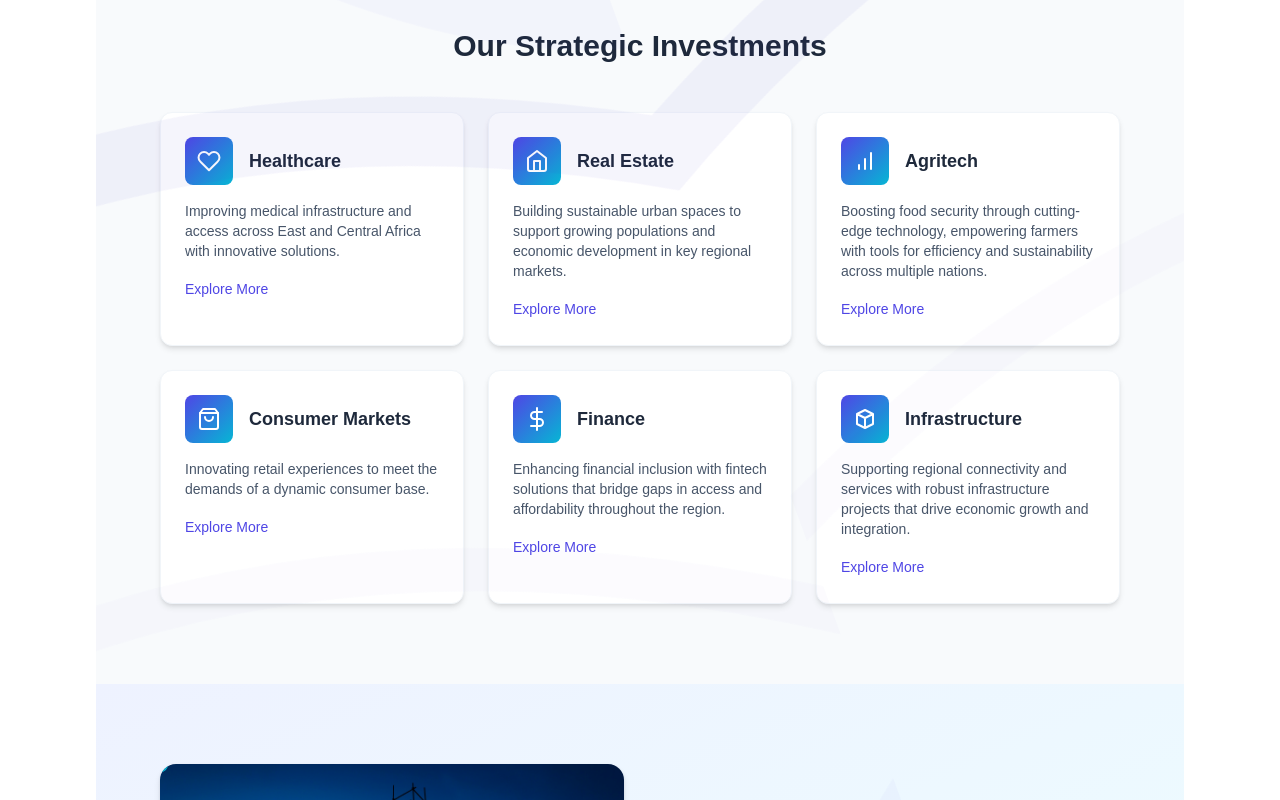
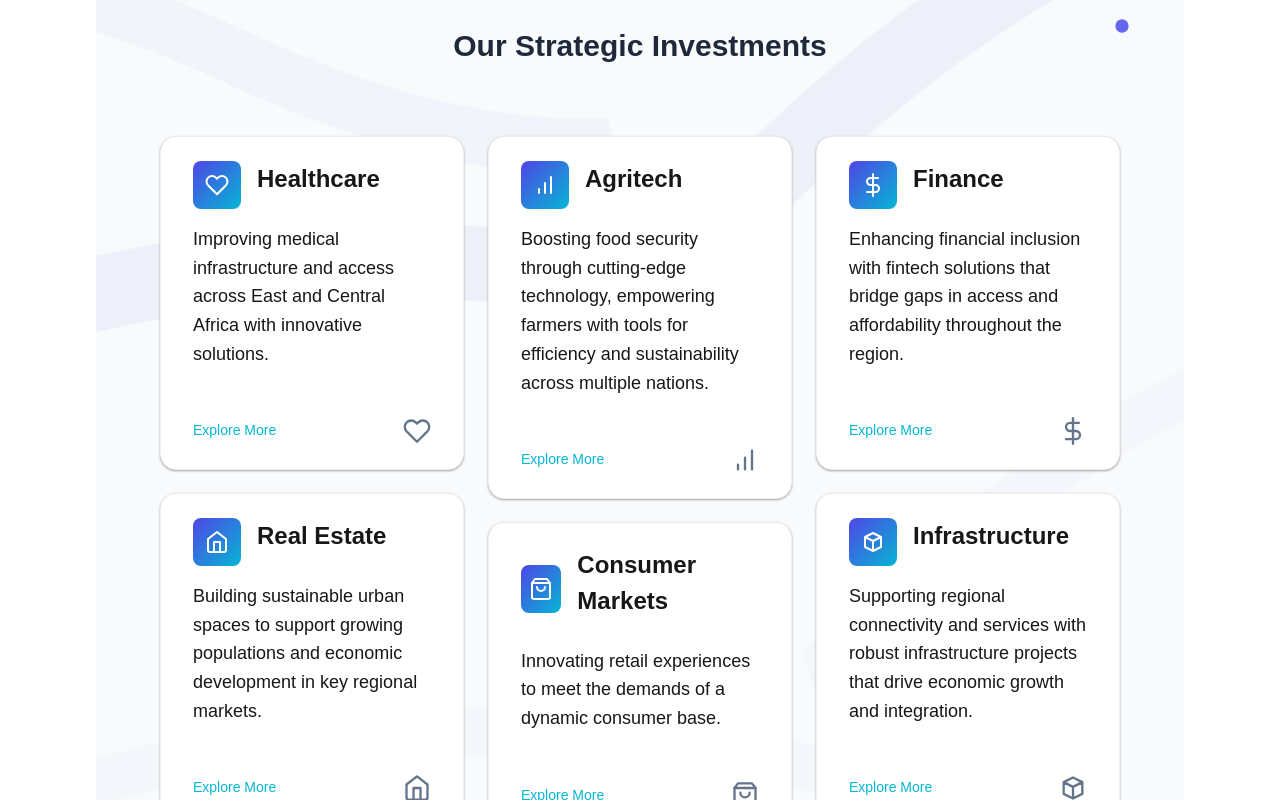
Before and after one commit to jansencodez/worldconceptsgroup, a Next.js app: page / in a window 1280 px wide. Shown: the part 1720-2520 px from the top of the page. Built offline with nearby package versions, Linux system fonts and the light colour scheme.

Commit message:
fix: mansory

```diff
--- a/app/page.tsx
+++ b/app/page.tsx
@@ -330,23 +330,29 @@ export default function Home() {
         variants={staggerContainer(0.2)}
         initial="hidden"
         animate={isInvestmentsInView ? "show" : "hidden"}
-        className="py-12 md:py-20 px-4 md:px-8 lg:px-16"
+        className="py-12 md:py-20 px-4 md:px-8 lg:px-16 z-10"
       >
         <div className="max-w-7xl mx-auto">
           <motion.h3
             variants={fadeIn("up", "tween", 0.2, 1)}
-            className="text-xl md:text-2xl lg:text-3xl font-bold text-slate-800 text-center mb-8 md:mb-12"
+            className="text-xl md:text-2xl lg:text-3xl font-bold text-slate-800 text-center mb-8 md:mb-12 relative"
           >
             Our Strategic Investments
+            <motion.span
+              className="absolute -top-2 -right-2 w-3 h-3 bg-indigo-500 rounded-full"
+              variants={dotPulse}
+              animate="animate"
+            />
           </motion.h3>
-          <div className="grid grid-cols-1 md:grid-cols-2 lg:grid-cols-3 gap-6">
+          <motion.div variants={staggerContainer(0.1)} className="card-columns">
             {sectors.map((sector, index) => (
               <motion.div
                 key={index}
                 variants={fadeIn("up", "tween", 0.2 + index * 0.1, 1)}
                 whileHover={{ scale: 1.02 }}
-                className="bg-white rounded-xl p-6 shadow-md border border-slate-100"
+                className="card card-orbit relative overflow-hidden"
               >
+                <div className="card-body">
                   <div className="flex items-center space-x-4 mb-4">
                     <div className="w-12 h-12 bg-gradient-to-br from-indigo-600 to-cyan-500 rounded-lg flex items-center justify-center">
                       {sector.title === "Healthcare" && (
@@ -368,16 +374,15 @@ export default function Home() {
                         <HiOutlineCube className="w-6 h-6 text-white" />
                       )}
                     </div>
-                  <h5 className="text-lg font-semibold text-slate-800">
-                    {sector.title}
-                  </h5>
+                    <h5 className="card-title">{sector.title}</h5>
                   </div>
-                <p className="text-sm text-slate-600 mb-4">
-                  {sector.description}
-                </p>
+                  <p className="card-text">{sector.description}</p>
+                </div>
+                <div className="card-footer">
+                  <div className="flex justify-between items-center">
                     <Link
                       href="/investments"
-                  className="text-indigo-600 hover:underline text-sm"
+                      className="card-link"
                       onClick={(e) => {
                         e.preventDefault();
                         router.push("/investments");
@@ -385,9 +390,29 @@ export default function Home() {
                     >
                       Explore More
                     </Link>
+                    {sector.title === "Healthcare" && (
+                      <FiHeart className="card-icon" />
+                    )}
+                    {sector.title === "Real Estate" && (
+                      <FiHome className="card-icon" />
+                    )}
+                    {sector.title === "Agritech" && (
+                      <FiBarChart className="card-icon" />
+                    )}
+                    {sector.title === "Consumer Markets" && (
+                      <FiShoppingBag className="card-icon" />
+                    )}
+                    {sector.title === "Finance" && (
+                      <FiDollarSign className="card-icon" />
+                    )}
+                    {sector.title === "Infrastructure" && (
+                      <HiOutlineCube className="card-icon" />
+                    )}
+                  </div>
+                </div>
               </motion.div>
             ))}
-          </div>
+          </motion.div>
         </div>
       </motion.section>
 
```
Lines whose indentation alone changed are shown as unchanged.
